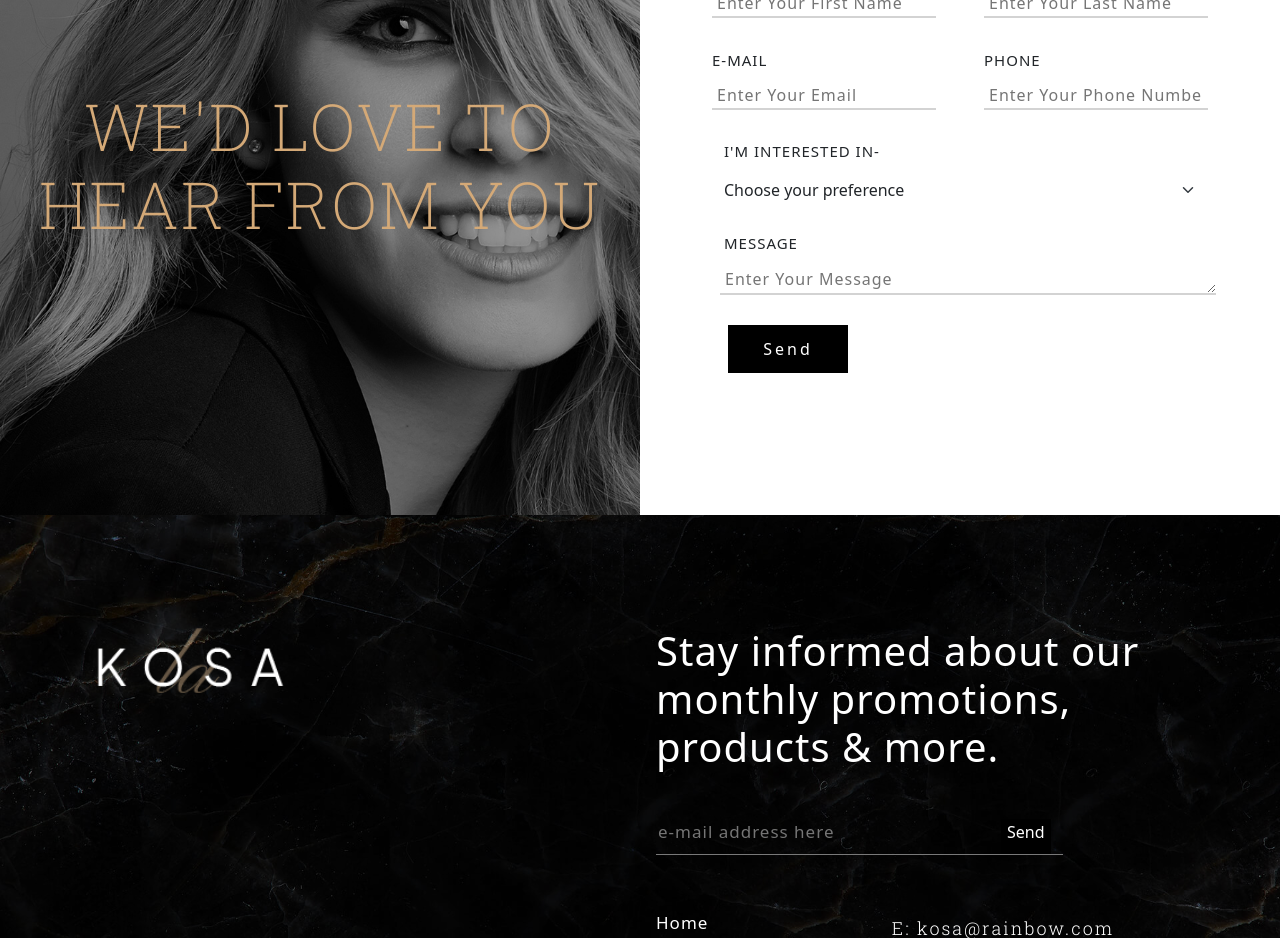
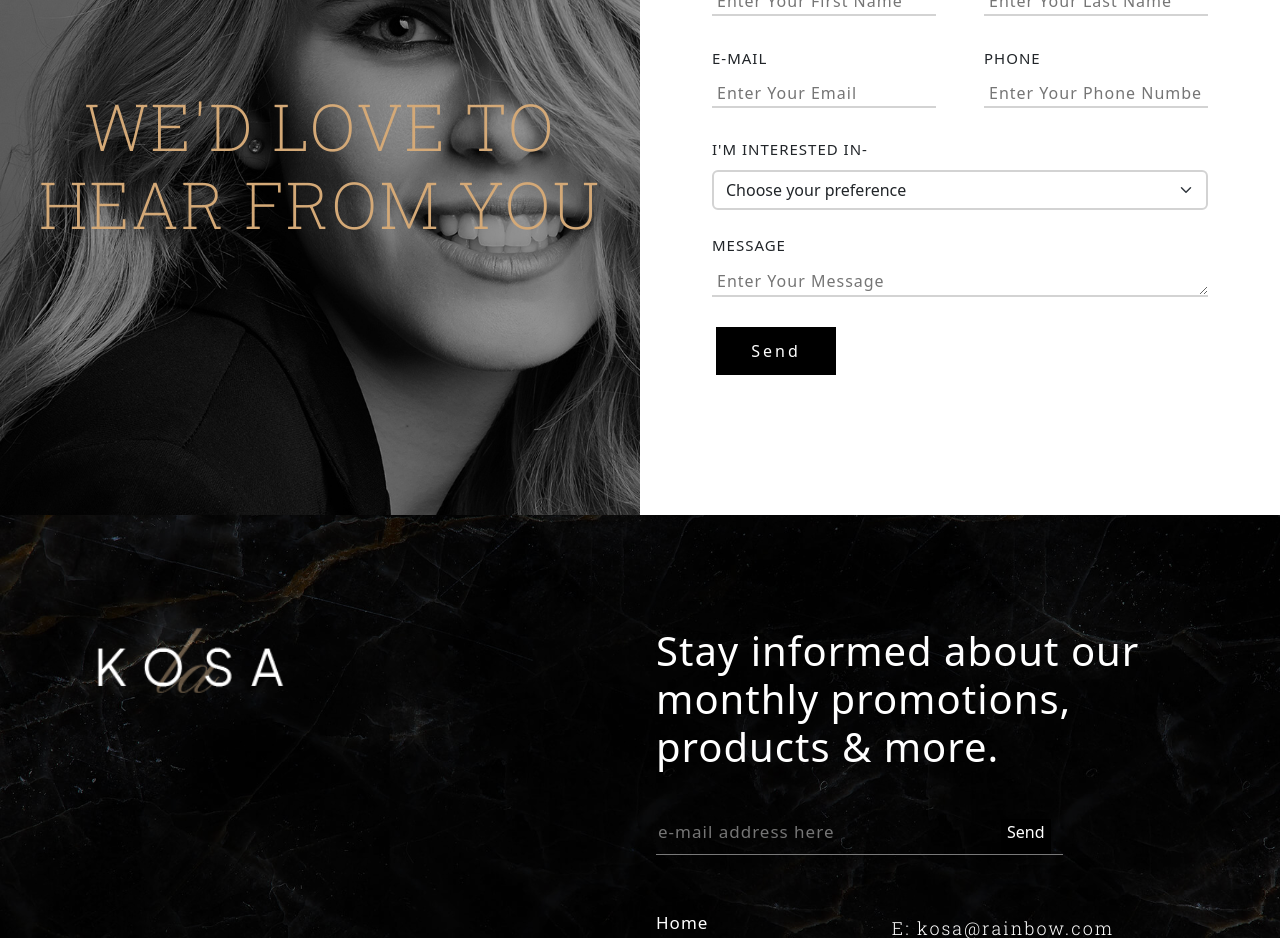
Before and after one commit to Johora-Juhi/Kosa, a React (Create React App) app: page / in a window 1280 px wide. Shown: the part 7360-8298 px from the top of the page. Built offline with nearby package versions, Linux system fonts and the light colour scheme; no server answers; sample sign-in values are in the browser's storage.

Commit message:
sending interest validation and emailjs

```diff
--- a/src/components/shared/Footer/Footer.js
+++ b/src/components/shared/Footer/Footer.js
@@ -17,10 +17,9 @@ const Footer = () => {
         "template_t4khxlp",
         form.current,
         "HcDRoU-wmqyzWpFtz"
-      )
+    )
       .then(
         (result) => {
-          console.log(result.text)
           Swal.fire({
             position: 'center center',
             icon: 'success',
@@ -30,7 +29,7 @@ const Footer = () => {
           })
         },
         (error) => {
-          console.log(error.text);
+          console.error(error.text);
         }
       );
     e.target.reset();
--- a/src/pages/Home/SendingInterest/SendingInterest.js
+++ b/src/pages/Home/SendingInterest/SendingInterest.js
@@ -1,22 +1,27 @@
 import React, { useRef } from "react";
 import Swal from "sweetalert2";
 import "./SendingInterest.css";
+import { useForm } from "react-hook-form";
+import { isValidPhoneNumber, isValidNumberForRegion } from "libphonenumber-js";
+import emailjs from "@emailjs/browser";
 
 const SendingInterest = () => {
-  const firstNameRef = useRef();
-  const lastNameRef = useRef();
-  const emailRef = useRef();
-  const phoneRef = useRef();
-  const choiceRef = useRef();
-  const messageRef = useRef();
+  const {
+    register,
+    handleSubmit,
+    reset,
+    formState: { errors },
+  } = useForm();
 
-  const handleClientRequest = (e) => {
-    const firstName = firstNameRef.current.value;
-    const lastName = lastNameRef.current.value;
-    const email = emailRef.current.value;
-    const phone = phoneRef.current.value;
-    const choice = choiceRef.current.value;
-    const message = messageRef.current.value;
+  const form = useRef();
+
+  const handleClientRequest = (data) => {
+    const firstName = data.firstName;
+    const lastName = data.lastName;
+    const email = data.email;
+    const phone = data.phone;
+    const choice = data.choice;
+    const message = data.message;
 
     const newClientRequest = {
       firstName,
@@ -26,7 +31,6 @@ const SendingInterest = () => {
       choice,
       message,
     };
-    console.log(newClientRequest);
 
     fetch("https://hair-saloon-server.vercel.app/interestedCustomer", {
       method: "POST",
@@ -38,18 +42,31 @@ const SendingInterest = () => {
       .then((res) => res.json())
       .then((data) => {
         if (data.insertedId) {
+          emailjs
+          .sendForm(
+            "service_v7efq22",
+            "template_t4khxlp",
+            form.current,
+            "HcDRoU-wmqyzWpFtz"
+          )
+          .then(
+            (result) => {
               Swal.fire({
                 position: "center",
                 icon: "success",
-            title: "Successful",
+                title: "Message Sent",
                 showConfirmButton: false,
                 timer: 2000,
               });
-          e.target.reset();
+              reset();
+            },
+            (error) => {
+              console.error(error.text);
+            }
+          );
+
         }
       });
-
-    e.preventDefault();
   };
   return (
     <div className="sendingInterest">
@@ -61,28 +78,38 @@ const SendingInterest = () => {
         </div>
         <div className="col-lg-6 col-md-12 d-flex align-items-center ">
           <div className="sendingInterestRight w-100 px-5 py-5">
-            <form onSubmit={handleClientRequest}>
+            <form ref={form} onSubmit={handleSubmit(handleClientRequest)}>
               <div className="row">
                 <div className="col-md-6 col-sm-12 px-4">
                   <label htmlFor="">FIRST NAME</label>
                   <br />
                   <input
                     type="text"
-                    ref={firstNameRef}
+                    // ref={}
                     name=""
                     id=""
                     placeholder="Enter Your First Name"
+                    {...register("firstName",
+                {
+                  required: "First Name is required"
+                      })}
+
                   />
+                  {
+                    errors.firstName &&                       <p style={{ color: 'red', fontSize: '13px', letterSpacing: '1.5px', width: "auto", pointerEvents: "none",marginTop:"-15px" }}>{errors.firstName?.message}</p>
+                  }
                 </div>
                 <div className="col-md-6 col-sm-12 px-4">
                   <label htmlFor="">LAST NAME</label>
                   <br />
                   <input
                     type="text"
-                    ref={lastNameRef}
+                    // ref={lastNameRef}
                     name=""
                     id=""
                     placeholder="Enter Your Last Name"
+                    {...register("lastName",
+                   )}
                       />
                                      </div>
               </div>
@@ -92,52 +119,91 @@ const SendingInterest = () => {
                   <br />
                   <input
                     type="email"
-                    ref={emailRef}
+                    // ref={emailRef}
                     name=""
                     id=""
                     placeholder="Enter Your Email"
+                    {...register("email", {
+                      required: "Email is required",
+                      pattern: {
+                          value: /^[^\s@]+@[^\s@]+\.[^\s@]+$/,
+                          message: "Invalid email address"
+                      }
+                  })}
                       />
-                </div>
+                      {
+                        errors.email &&                       <p style={{ color: 'red', fontSize: '13px', letterSpacing: '1.5px', width: "auto", pointerEvents: "none",marginTop:"-15px" }}>{errors.email?.message}</p>
+                      }                </div>
                 <div className="col-md-6 col-sm-12 px-4">
                   <label htmlFor="">PHONE</label>
                   <br />
                   <input
                     type="text"
-                    ref={phoneRef}
+                    // ref={phoneRef}
                     name=""
                     id=""
                     placeholder="Enter Your Phone Number"
+                    {...register("phone",
+                    {
+                        // required: "Phone is required",
+                        validate:{
+                        isValidPhoneNumber:(value)=> {if (!value) return true; // Allow empty value
+                        return isValidPhoneNumber(value) || "Invalid. Must include country code.";}
+                      }
+                      }
+                    )}
+
                       />
+                      {
+                        errors.phone &&                       <p style={{ color: 'red', fontSize: '13px', letterSpacing: '1.5px', width: "auto", pointerEvents: "none",marginTop:"-15px" }}>{errors.phone?.message}</p>
+                      }
                 </div>
               </div>
               <div className="row px-4">
-                <label htmlFor="">I'M INTERESTED IN-</label>
+                <label htmlFor="" style={{paddingLeft:"0"}}>I'M INTERESTED IN-</label>
                 <br />
-                {/* <input className='mx-2' type="text" ref={choiceRef} name="" id="" placeholder='Short Cut / Long Cut / Baby Cut / Coloring' /> */}
+
                 <select
-                  ref={choiceRef}
-                  className="form-select border-0"
+                  // ref={choiceRef}
+                  className="form-select"
                   aria-label="Default select example"
+                style={{    border: "2px solid rgb(211, 211, 211)"
+                }}
+                  {...register("choice",
+                  {
+                    required: "Must Choose your preference"
+                        })}
                 >
                   <option value="">Choose your preference</option>
                   <option value="coloring">Coloring</option>
                   <option value="rebonding">Rebonding</option>
                   <option value="style">Style</option>
+
+
                       </select>
+                      {
+                        errors.choice &&                       <p style={{ color: 'red', fontSize: '13px', letterSpacing: '1.5px', width: "auto", pointerEvents: "none",marginBottom:"0",marginTop:"15px",paddingLeft:"0"}}>{errors.choice?.message}</p>
+                      }
               </div>
               <div className="row px-4 mt-4">
-                <label htmlFor="">MESSAGE</label>
+                <label htmlFor="" style={{paddingLeft:"0"}}>MESSAGE</label>
                 <textarea
-                  className="mx-2"
-                  ref={messageRef}
+                  // ref={messageRef}
                   name=""
                   id=""
                   cols="30"
                   rows="1"
                   placeholder="Enter Your Message"
+                  {...register("message",
+                  {
+                    required: "What is your message to us?"
+                        })}
                 ></textarea>
+                {
+                        errors.message &&                       <p style={{ color: 'red', fontSize: '13px', letterSpacing: '1.5px', width: "auto", pointerEvents: "none",marginTop:"-15px",paddingLeft:"0" }}>{errors.message?.message}</p>
+                      }
               </div>
-              <div className="row ms-1 px-4">
+              <div className="row ms-3 ">
                 <button type="submit">Send</button>
               </div>
             </form>
```
Also changed, not shown: src/pages/Dashboard/AllBlogs/AllBlogs.js (+3 -10 lines). Lines whose indentation alone changed are shown as unchanged.
